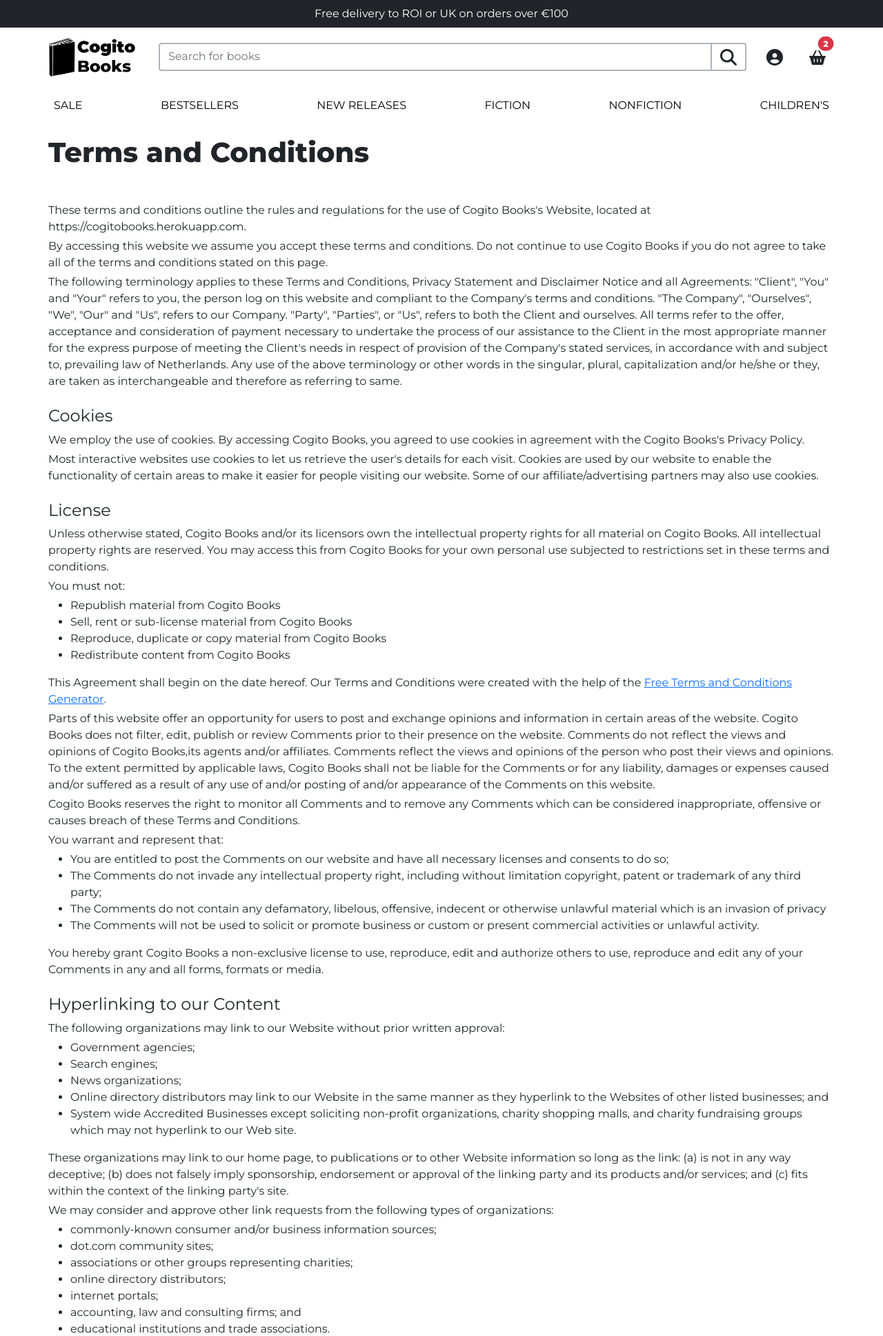
After one commit to sejungkwak/cogito-books, a Django app: page /terms_and_conditions/ in a window 1280 px wide. The commit adds this page. Shown: the top 1937 px of the page at 69% size. Run offline with Django 3.2, Linux system fonts and the light colour scheme.

Commit message:
feat: Add terms & conditions

```diff
--- /dev/null
+++ b/home/templates/home/terms_conditions.html
@@ -0,0 +1,118 @@
+{% extends "base.html" %}
+{% load i18n %}
+{% block head_title %}{% trans "Terms and conditions" %}{% endblock %}
+
+{% block content %}
+
+<!--
+    Created with Terms and conditions generator
+    https://www.termsandconditionsgenerator.com/
+ -->
+
+<h1 class="fw-bold mb-3 mb-lg-5">Terms and Conditions</h1>
+
+<p class="mb-1">These terms and conditions outline the rules and regulations for the use of Cogito Books's Website, located at https://cogitobooks.herokuapp.com.</p>
+<p class="mb-1">By accessing this website we assume you accept these terms and conditions. Do not continue to use Cogito Books if you do not agree to take all of the terms and conditions stated on this page.</p>
+<p class="mb-1">The following terminology applies to these Terms and Conditions, Privacy Statement and Disclaimer Notice and all Agreements: "Client", "You" and "Your" refers to you, the person log on this website and compliant to the Company's terms and conditions. "The Company", "Ourselves", "We", "Our" and "Us", refers to our Company. "Party", "Parties", or "Us", refers to both the Client and ourselves. All terms refer to the offer, acceptance and consideration of payment necessary to undertake the process of our assistance to the Client in the most appropriate manner for the express purpose of meeting the Client's needs in respect of provision of the Company's stated services, in accordance with and subject to, prevailing law of Netherlands. Any use of the above terminology or other words in the singular, plural, capitalization and/or he/she or they, are taken as interchangeable and therefore as referring to same.</p>
+
+<h2 class="fs-4 mt-2 mt-lg-4">Cookies</h2>
+<p class="mb-1">We employ the use of cookies. By accessing Cogito Books, you agreed to use cookies in agreement with the Cogito Books's Privacy Policy. </p>
+<p class="mb-1">Most interactive websites use cookies to let us retrieve the user's details for each visit. Cookies are used by our website to enable the functionality of certain areas to make it easier for people visiting our website. Some of our affiliate/advertising partners may also use cookies.</p>
+
+<h2 class="fs-4 mt-2 mt-lg-4">License</h2>
+<p class="mb-1">Unless otherwise stated, Cogito Books and/or its licensors own the intellectual property rights for all material on Cogito Books. All intellectual property rights are reserved. You may access this from Cogito Books for your own personal use subjected to restrictions set in these terms and conditions.</p>
+<p class="mb-1">You must not:</p>
+<ul>
+    <li>Republish material from Cogito Books</li>
+    <li>Sell, rent or sub-license material from Cogito Books</li>
+    <li>Reproduce, duplicate or copy material from Cogito Books</li>
+    <li>Redistribute content from Cogito Books</li>
+</ul>
+
+<p class="mb-1">This Agreement shall begin on the date hereof. Our Terms and Conditions were created with the help of the <a href="https://www.termsandconditionsgenerator.com/" target="_blank" rel="noopener">Free Terms and Conditions Generator</a>.</p>
+<p class="mb-1">Parts of this website offer an opportunity for users to post and exchange opinions and information in certain areas of the website. Cogito Books does not filter, edit, publish or review Comments prior to their presence on the website. Comments do not reflect the views and opinions of Cogito Books,its agents and/or affiliates. Comments reflect the views and opinions of the person who post their views and opinions. To the extent permitted by applicable laws, Cogito Books shall not be liable for the Comments or for any liability, damages or expenses caused and/or suffered as a result of any use of and/or posting of and/or appearance of the Comments on this website.</p>
+<p class="mb-1">Cogito Books reserves the right to monitor all Comments and to remove any Comments which can be considered inappropriate, offensive or causes breach of these Terms and Conditions.</p>
+<p class="mb-1">You warrant and represent that:</p>
+
+<ul>
+    <li>You are entitled to post the Comments on our website and have all necessary licenses and consents to do so;</li>
+    <li>The Comments do not invade any intellectual property right, including without limitation copyright, patent or trademark of any third party;</li>
+    <li>The Comments do not contain any defamatory, libelous, offensive, indecent or otherwise unlawful material which is an invasion of privacy</li>
+    <li>The Comments will not be used to solicit or promote business or custom or present commercial activities or unlawful activity.</li>
+</ul>
+
+<p class="mb-1">You hereby grant Cogito Books a non-exclusive license to use, reproduce, edit and authorize others to use, reproduce and edit any of your Comments in any and all forms, formats or media.</p>
+
+<h2 class="fs-4 mt-2 mt-lg-4">Hyperlinking to our Content</h2>
+<p class="mb-1">The following organizations may link to our Website without prior written approval:</p>
+
+<ul>
+    <li>Government agencies;</li>
+    <li>Search engines;</li>
+    <li>News organizations;</li>
+    <li>Online directory distributors may link to our Website in the same manner as they hyperlink to the Websites of other listed businesses; and</li>
+    <li>System wide Accredited Businesses except soliciting non-profit organizations, charity shopping malls, and charity fundraising groups which may not hyperlink to our Web site.</li>
+</ul>
+
+<p class="mb-1">These organizations may link to our home page, to publications or to other Website information so long as the link: (a) is not in any way deceptive; (b) does not falsely imply sponsorship, endorsement or approval of the linking party and its products and/or services; and (c) fits within the context of the linking party's site.</p>
+<p class="mb-1">We may consider and approve other link requests from the following types of organizations:</p>
+
+<ul>
+    <li>commonly-known consumer and/or business information sources;</li>
+    <li>dot.com community sites;</li>
+    <li>associations or other groups representing charities;</li>
+    <li>online directory distributors;</li>
+    <li>internet portals;</li>
+    <li>accounting, law and consulting firms; and</li>
+    <li>educational institutions and trade associations.</li>
+</ul>
+
+<p class="mb-1">We will approve link requests from these organizations if we decide that: (a) the link would not make us look unfavorably to ourselves or to our accredited businesses; (b) the organization does not have any negative records with us; (c) the benefit to us from the visibility of the hyperlink compensates the absence of Cogito Books; and (d) the link is in the context of general resource information.</p>
+<p class="mb-1">These organizations may link to our home page so long as the link: (a) is not in any way deceptive; (b) does not falsely imply sponsorship, endorsement or approval of the linking party and its products or services; and (c) fits within the context of the linking party's site.</p>
+<p class="mb-1">If you are one of the organizations listed in paragraph 2 above and are interested in linking to our website, you must inform us by sending an e-mail to Cogito Books. Please include your name, your organization name, contact information as well as the URL of your site, a list of any URLs from which you intend to link to our Website, and a list of the URLs on our site to which you would like to link. Wait 2-3 weeks for a response.</p>
+<p class="mb-1">Approved organizations may hyperlink to our Website as follows:</p>
+
+<ul>
+    <li>By use of our corporate name; or</li>
+    <li>By use of the uniform resource locator being linked to; or</li>
+    <li>By use of any other description of our Website being linked to that makes sense within the context and format of content on the linking party's site.</li>
+</ul>
+
+<p class="mb-1">No use of Cogito Books's logo or other artwork will be allowed for linking absent a trademark license agreement.</p>
+
+<h2 class="fs-4 mt-2 mt-lg-4">iFrames</h2>
+
+<p class="mb-1">Without prior approval and written permission, you may not create frames around our Webpages that alter in any way the visual presentation or appearance of our Website.</p>
+
+<h2 class="fs-4 mt-2 mt-lg-4">Content Liability</h2>
+
+<p class="mb-1">We shall not be hold responsible for any content that appears on your Website. You agree to protect and defend us against all claims that is rising on your Website. No link(s) should appear on any Website that may be interpreted as libelous, obscene or criminal, or which infringes, otherwise violates, or advocates the infringement or other violation of, any third party rights.</p>
+
+<h2 class="fs-4 mt-2 mt-lg-4">Your Privacy</h2>
+
+<p class="mb-1">Please read Privacy Policy</p>
+
+<h2 class="fs-4 mt-2 mt-lg-4">Reservation of Rights</h2>
+
+<p class="mb-1">We reserve the right to request that you remove all links or any particular link to our Website. You approve to immediately remove all links to our Website upon request. We also reserve the right to amen these terms and conditions and it's linking policy at any time. By continuously linking to our Website, you agree to be bound to and follow these linking terms and conditions.</p>
+
+<h2 class="fs-4 mt-2 mt-lg-4">Removal of links from our website</h2>
+
+<p class="mb-1">If you find any link on our Website that is offensive for any reason, you are free to contact and inform us any moment. We will consider requests to remove links but we are not obligated to or so or to respond to you directly.</p>
+<p class="mb-1">We do not ensure that the information on this website is correct, we do not warrant its completeness or accuracy; nor do we promise to ensure that the website remains available or that the material on the website is kept up to date.</p>
+
+<h2 class="fs-4 mt-2 mt-lg-4">Disclaimer</h2>
+
+<p class="mb-1">To the maximum extent permitted by applicable law, we exclude all representations, warranties and conditions relating to our website and the use of this website. Nothing in this disclaimer will:</p>
+
+<ul>
+    <li>limit or exclude our or your liability for death or personal injury;</li>
+    <li>limit or exclude our or your liability for fraud or fraudulent misrepresentation;</li>
+    <li>limit any of our or your liabilities in any way that is not permitted under applicable law; or</li>
+    <li>exclude any of our or your liabilities that may not be excluded under applicable law.</li>
+</ul>
+
+<p class="mb-1">The limitations and prohibitions of liability set in this Section and elsewhere in this disclaimer: (a) are subject to the preceding paragraph; and (b) govern all liabilities arising under the disclaimer, including liabilities arising in contract, in tort and for breach of statutory duty.</p>
+<p class="mb-1">As long as the website and the information and services on the website are provided free of charge, we will not be liable for any loss or damage of any nature.</p>
+
+{% endblock %}
--- a/home/urls.py
+++ b/home/urls.py
@@ -10,4 +10,8 @@ urlpatterns = [
         TemplateView.as_view(
             template_name='home/privacy_policy.html'),
         name='privacy_policy'),
+    path('terms_and_conditions/',
+        TemplateView.as_view(
+            template_name='home/terms_conditions.html'),
+        name='terms_conditions'),
 ]
--- a/templates/includes/footer.html
+++ b/templates/includes/footer.html
@@ -21,7 +21,7 @@
                     <a class="nav-link p-0 text-muted" href="#">{% trans "About Us" %}</a>
                 </li>
                 <li class="footer-item nav-item">
-                    <a class="nav-link p-0 text-muted" href="#">{% trans "Terms & Conditions" %}</a>
+                    <a class="nav-link p-0 text-muted" href="{% url 'terms_conditions' %}">{% trans "Terms & Conditions" %}</a>
                 </li>
                 <li class="footer-item nav-item">
                     <a class="nav-link p-0 text-muted" href="{% url 'privacy_policy' %}">{% trans "Privacy Policy" %}</a>
```
